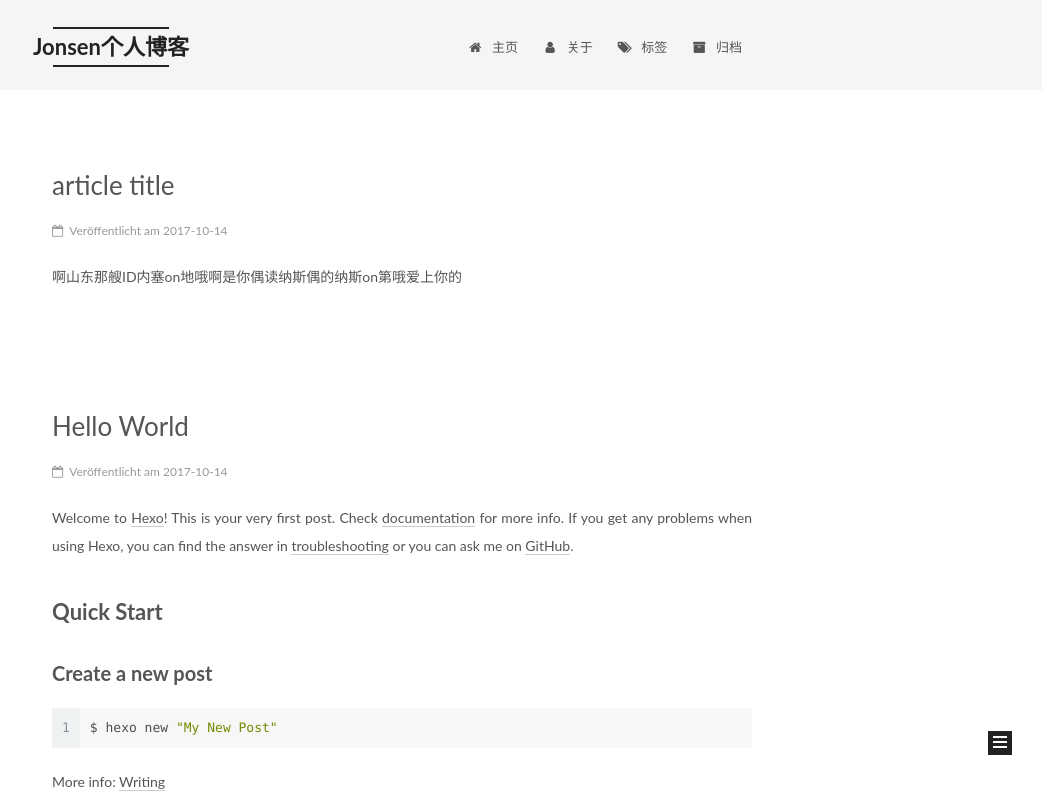
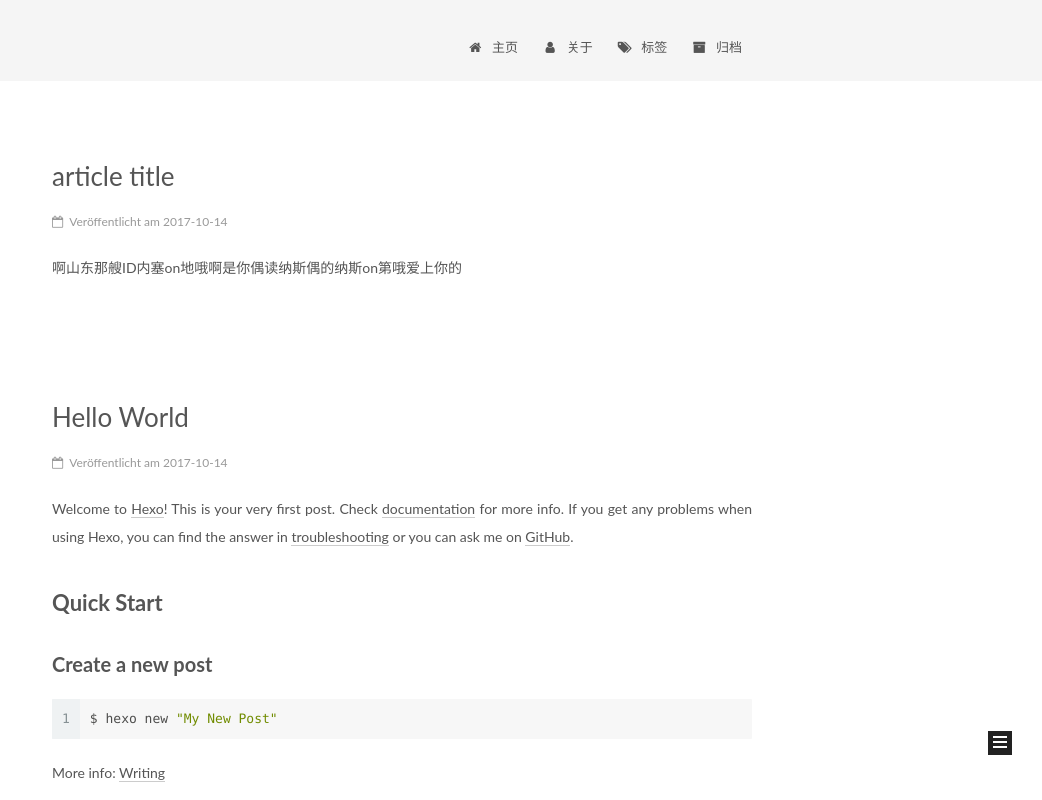
Before and after one commit to LiJonsen/lijonsen.github.io, a plain HTML site: page index.html in a window 1280 px wide. Shown: the top 800 px of the page, without its empty margins (238-1280 px from the left). Drawn offline with Linux system fonts and the light colour scheme.

Commit message:
Site updated: 2017-10-14 14:47:58

```diff
--- a/2017/10/14/article-title/index.html
+++ b/2017/10/14/article-title/index.html
@@ -76,7 +76,7 @@
 
 
 
-  <link rel="alternate" href="/atom.xml" title="Jonsen个人博客" type="application/atom+xml" />
+  <link rel="alternate" href="/atom.xml" title="" type="application/atom+xml" />
 
 
 
@@ -87,7 +87,7 @@
 <meta property="og:type" content="article">
 <meta property="og:title" content="article title">
 <meta property="og:url" content="https://lijonsen.github.io/2017/10/14/article-title/index.html">
-<meta property="og:site_name" content="Jonsen个人博客">
+<meta property="og:site_name">
 <meta property="og:description" content="啊山东那艘ID内塞on地哦啊是你偶读纳斯偶的纳斯on第哦爱上你的">
 <meta property="og:updated_time" content="2017-10-14T05:23:03.190Z">
 <meta name="twitter:card" content="summary">
@@ -128,7 +128,7 @@
 
 
 
-  <title>article title | Jonsen个人博客</title>
+  <title>article title | </title>
 
 
 
@@ -158,7 +158,7 @@
     <div class="custom-logo-site-title">
       <a href="/"  class="brand" rel="start">
         <span class="logo-line-before"><i></i></span>
-        <span class="site-title">Jonsen个人博客</span>
+        <span class="site-title"></span>
         <span class="logo-line-after"><i></i></span>
       </a>
     </div>
@@ -264,7 +264,7 @@
     </span>
 
     <span hidden itemprop="publisher" itemscope itemtype="http://schema.org/Organization">
-      <meta itemprop="name" content="Jonsen个人博客">
+      <meta itemprop="name" content="">
     </span>
 
 
--- a/atom.xml
+++ b/atom.xml
@@ -1,6 +1,6 @@
 <?xml version="1.0" encoding="utf-8"?>
 <feed xmlns="http://www.w3.org/2005/Atom">
-  <title>Jonsen个人博客</title>
+  <title></title>
 
 
   <link href="/atom.xml" rel="self"/>
--- a/index.html
+++ b/index.html
@@ -74,7 +74,7 @@
 
 
 
-  <link rel="alternate" href="/atom.xml" title="Jonsen个人博客" type="application/atom+xml" />
+  <link rel="alternate" href="/atom.xml" title="" type="application/atom+xml" />
 
 
 
@@ -82,11 +82,11 @@
 
 
 <meta property="og:type" content="website">
-<meta property="og:title" content="Jonsen个人博客">
+<meta property="og:title">
 <meta property="og:url" content="https://lijonsen.github.io/index.html">
-<meta property="og:site_name" content="Jonsen个人博客">
+<meta property="og:site_name">
 <meta name="twitter:card" content="summary">
-<meta name="twitter:title" content="Jonsen个人博客">
+<meta name="twitter:title">
 
 
 
@@ -122,7 +122,7 @@
 
 
 
-  <title>Jonsen个人博客</title>
+  <title></title>
 
 
 
@@ -153,7 +153,7 @@
     <div class="custom-logo-site-title">
       <a href="/"  class="brand" rel="start">
         <span class="logo-line-before"><i></i></span>
-        <span class="site-title">Jonsen个人博客</span>
+        <span class="site-title"></span>
         <span class="logo-line-after"><i></i></span>
       </a>
     </div>
@@ -259,7 +259,7 @@
     </span>
 
     <span hidden itemprop="publisher" itemscope itemtype="http://schema.org/Organization">
-      <meta itemprop="name" content="Jonsen个人博客">
+      <meta itemprop="name" content="">
     </span>
 
 
@@ -379,7 +379,7 @@
     </span>
 
     <span hidden itemprop="publisher" itemscope itemtype="http://schema.org/Organization">
-      <meta itemprop="name" content="Jonsen个人博客">
+      <meta itemprop="name" content="">
     </span>
 
 
```
Also changed, not shown: 2017/10/14/hello-world/index.html (+5 -5 lines), archives/2017/10/index.html (+6 -6 lines), archives/2017/index.html (+6 -6 lines), archives/index.html (+6 -6 lines).
